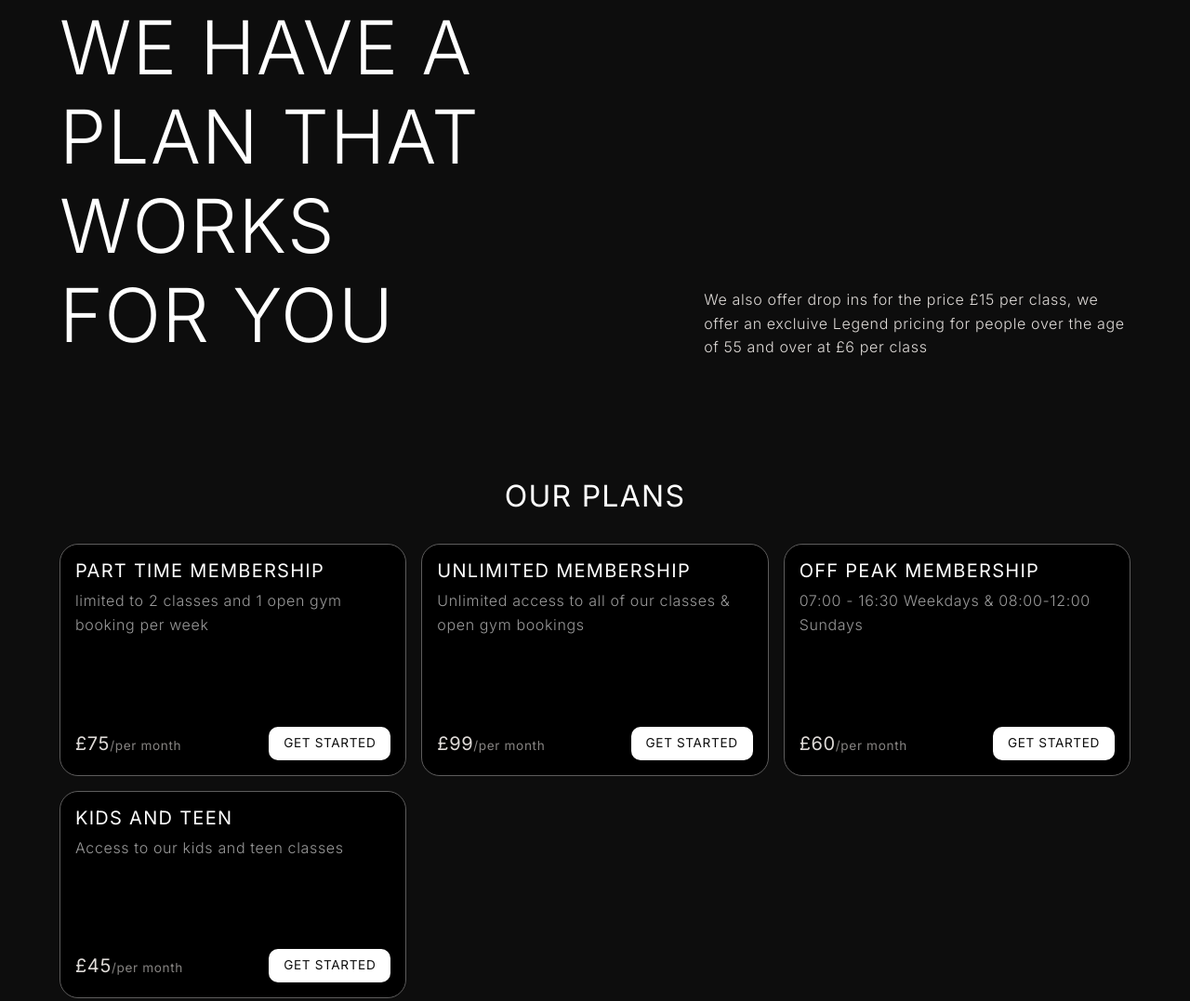
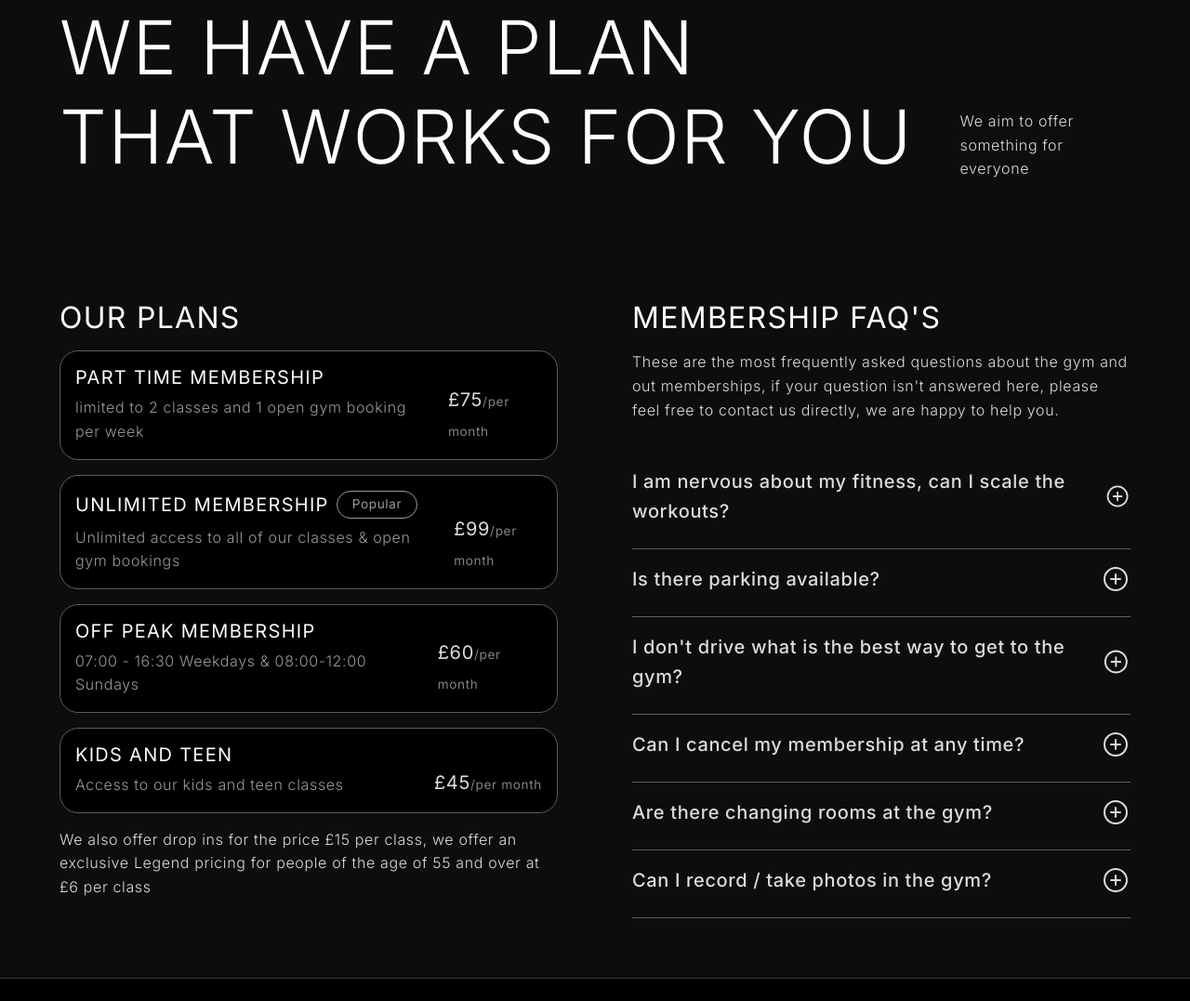
Before and after one commit to madebyjonny/dog-tc, an Astro site: page /memberships in a window 1280 px wide. Shown: the part 157-1234 px from the top of the page at 93% size. Built offline with nearby package versions, Linux system fonts and the light colour scheme; Astro itself is replaced by a stand-in of ours.

Commit message:
addec classes and changed membeship page

```diff
--- a/src/components/membership-card/membership-card.astro
+++ b/src/components/membership-card/membership-card.astro
@@ -25,6 +25,5 @@ const { title, price, url, description, isPopular } = Astro.props as {
     <div>
       {price}<span class="membership-card__duration">/per month</span>
     </div>
-    <span class="btn">Get Started</span>
   </footer>
 </a>
--- a/src/components/membership-card/membership-card.css
+++ b/src/components/membership-card/membership-card.css
@@ -3,11 +3,10 @@
   background-color: #000;
   border: 1px solid var(--slate-600);
   display: flex;
-  flex-direction: column;
   justify-content: space-between;
   padding: 1rem;
   transition: border 0.2s ease-in-out;
-  gap: 6rem;
+  gap: 1rem;
 
   &:hover,
   &:focus-visible {
@@ -21,10 +20,16 @@
     gap: 0.5rem;
   }
 
+  .membership-card__headline {
+    display: flex;
+    align-items: center;
+    gap: 0.5rem;
+  }
+
   .membership-card__footer {
     display: flex;
     justify-content: space-between;
-    align-items: center;
+    align-items: flex-end;
     font-size: 1.25rem;
   }
 
--- a/src/layouts/global.css
+++ b/src/layouts/global.css
@@ -108,7 +108,6 @@ p {
     flex-direction: column;
     gap: 1rem;
     margin-bottom: 2rem;
-    width: 70%;
 
     &[data-align="center"] {
       text-align: center;
@@ -127,18 +126,28 @@ p {
     gap: 1rem;
   }
 
+  .flex-list {
+    display: flex;
+    gap: 1rem;
+    flex-direction: column;
+  }
+
   .grid-2 {
     display: grid;
-    gap: 2rem;
+    gap: 5rem;
     grid-template-columns: 1fr 1fr;
   }
 
   .pill {
+    width: fit-content;
+    align-items: center;
     display: flex;
-    height: 32px;
+    height: 28px;
     padding-inline: 1rem;
-    background-color: var(--slate-600);
-    color: #000;
+    border: 1px solid var(--slate-500);
+    color: var(--slate-500);
+    border-radius: var(--border-radius-outer);
+    font-size: 0.85rem;
   }
 
   h2 {
@@ -173,7 +182,7 @@ p {
       -webkit-appearance: none;
 
       ion-icon {
-        font-size: 32px;
+        font-size: 32px !important;
       }
 
       &::marker {
--- a/src/pages/memberships.astro
+++ b/src/pages/memberships.astro
@@ -42,13 +42,12 @@ const faqs = [
 <Layout>
   <PageHeading
     title="We Have a plan that works for you"
-    intro="We also offer drop ins for the price £15 per class, we offer an excluive Legend pricing for people over the age of 55 and over at £6 per class"
+    intro="We aim to offer something for everyone"
   />
   <div class="block">
-    <header class="block-header" data-align="center">
+    <div class="grid-2">
+      <div class="flex-list">
         <h2>Our Plans</h2>
-    </header>
-    <div class="grid">
         <MembershipCard
           title="Part Time Membership"
           price="£75"
@@ -59,6 +58,7 @@ const faqs = [
           title="Unlimited Membership"
           price="£99"
           description="Unlimited access to all of our classes & open gym bookings"
+          isPopular={true}
         />
         <MembershipCard
           title="Off Peak Membership"
@@ -70,19 +70,21 @@ const faqs = [
           price="£45"
           description="Access to our kids and teen classes"
         />
+        <p>
+          We also offer drop ins for the price £15 per class, we offer an
+          exclusive Legend pricing for people of the age of 55 and over at £6
+          per class
+        </p>
       </div>
-  </div>
-  <div class="block">
-    <div class="grid-2">
-      <header class="block-header" data-variant="sticky">
-        <h2>Still unsure about joining?</h2>
+      <div>
+        <header class="block-header">
+          <h2>Membership FAQ's</h2>
           <p>
             These are the most frequently asked questions about the gym and out
-          memberships, if your question isn't answered here, please feel free to
-          contact us directly, we are happy to help you.
+            memberships, if your question isn't answered here, please feel free
+            to contact us directly, we are happy to help you.
           </p>
         </header>
-      <div>
         {
           faqs.map((faq) => (
             <details>
```
Also changed, not shown: src/pages/classes.astro (added, +11 -0 lines). Lines whose indentation alone changed are shown as unchanged.
